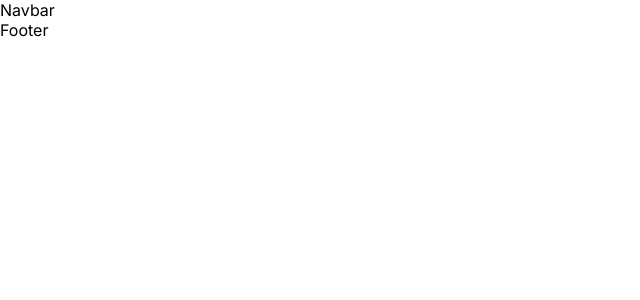
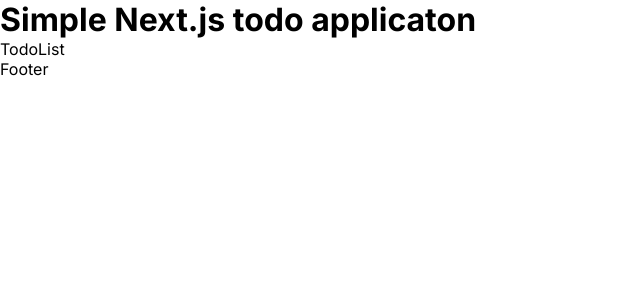
Before and after one commit to Shm-Rsuf/next-todo-app, a Next.js app: page / in a window 1280 px wide. Shown: the top 300 px of the page, without its empty margins (0-640 px from the left). Built offline with nearby package versions, Linux system fonts and the light colour scheme.

Commit message:
tsx added

```diff
--- a/app/api/todos/[id]/route.js
+++ b/app/api/todos/[id]/route.tsx
@@ -3,7 +3,7 @@
 import Todo from "../../../../models/todo.model";
 
 /*GET A SINGLE TODO */
-export async function GET(req, { params }) {
+export async function GET(req: Request, { params }: { params: any }) {
   try {
     const { id } = params;
 
@@ -26,7 +26,7 @@
 }
 
 /* UPDATE TODO */
-export async function PUT(req, { params }) {
+export async function PUT(req: Request, { params }: { params: any }) {
   try {
     const { id } = params;
     const { text, status } = await req.json();
@@ -47,7 +47,7 @@
 }
 
 /* DELETE TODO */
-export async function DELETE(req, { params }) {
+export async function DELETE(req: Request, { params }: { params: any }) {
   try {
     const { id } = params;
     if (!id) {
--- a/app/api/todos/route.js
+++ b/app/api/todos/route.tsx
@@ -3,7 +3,7 @@
 import Todo from "../../../models/todo.model";
 
 /* POST A TODO */
-export async function POST(req) {
+export async function POST(req: Request) {
   try {
     const { text, status } = await req.json();
     await connectMongoDb();
--- a/app/style.module.scss
+++ b/app/style.module.scss
@@ -1,5 +1,9 @@
 $primary-color: #64ff00;
+$bg-color: #020202;
+$text-color: #fff;
 
 :export {
   primaryColor: $primary-color;
+  bgColor: $bg-color;
+  textColor: $text-color;
 }
--- a/components/Footer.tsx
+++ b/components/Footer.tsx
@@ -1,5 +1,5 @@
 const Footer = () => {
-  return <div>Footer</div>;
+  return <footer>Footer</footer>;
 };
 
 export default Footer;
--- a/components/Navbar.tsx
+++ b/components/Navbar.tsx
@@ -1,5 +1,9 @@
 const Navbar = () => {
-  return <div>Navbar</div>;
+  return (
+    <header>
+      <h1>Simple Next.js todo applicaton</h1>
+    </header>
+  );
 };
 
 export default Navbar;
--- a/components/Todo.tsx
+++ b/components/Todo.tsx
@@ -1,5 +1,5 @@
 const Todo = () => {
-  return <div></div>;
+  return <section>Todo</section>;
 };
 
 export default Todo;
--- a/components/TodoList.tsx
+++ b/components/TodoList.tsx
@@ -1,5 +1,5 @@
 const TodoList = () => {
-  return <div></div>;
+  return <section>TodoList</section>;
 };
 
 export default TodoList;
--- a/libs/mongoDb.js
+++ b/libs/mongoDb.tsx
@@ -2,7 +2,7 @@
 
 const connectMongoDb = async () => {
   try {
-    await mongoose.connect(process.env.MONGO_URI);
+    await mongoose.connect(process.env.MONGO_URI as string);
     console.log("connected to mongodb");
   } catch (error) {
     console.log(error);
--- a/models/todo.model.js
+++ b/models/todo.model.tsx
@@ -1,6 +1,11 @@
 import mongoose, { Schema } from "mongoose";
 
-const todoSchema = new Schema(
+interface Todo {
+  text: string;
+  status: boolean;
+}
+
+const todoSchema = new mongoose.Schema<Todo>(
   {
     text: {
       type: String,
```
